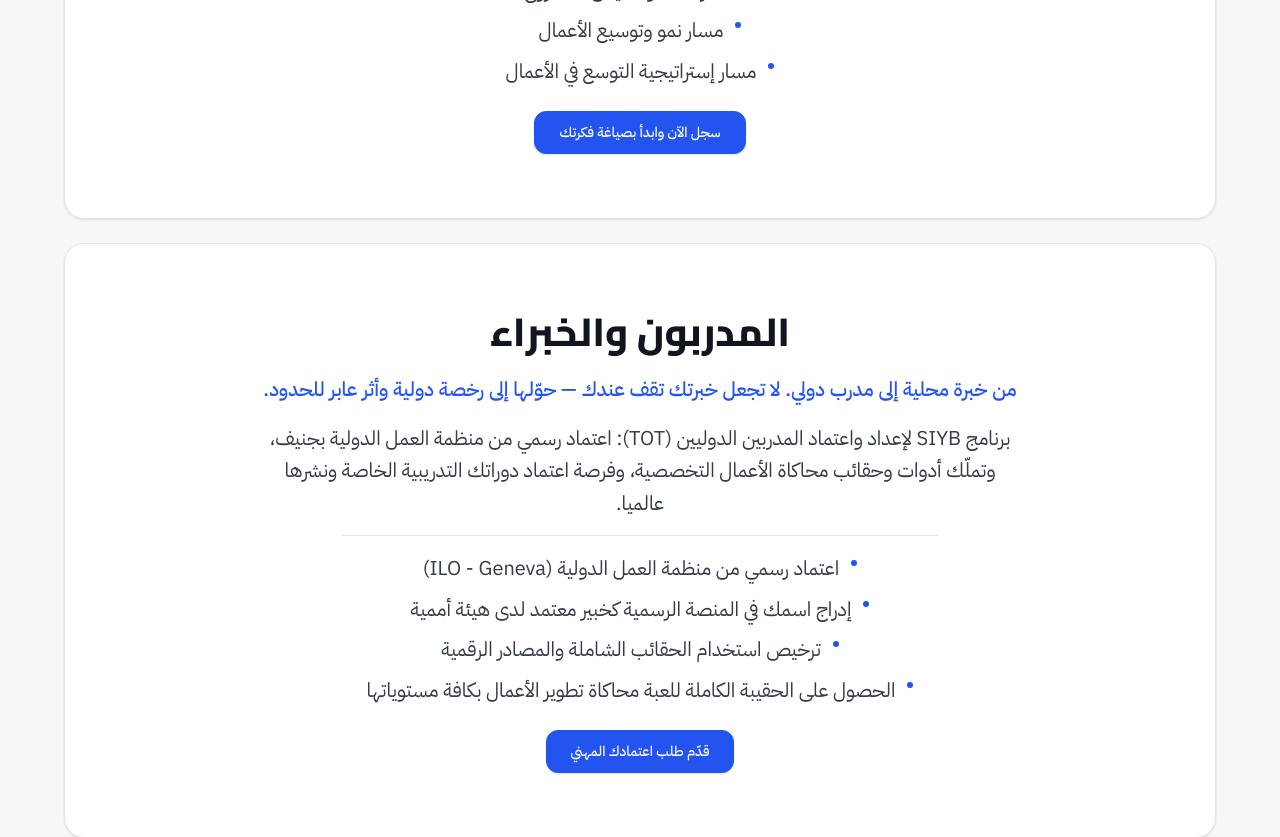
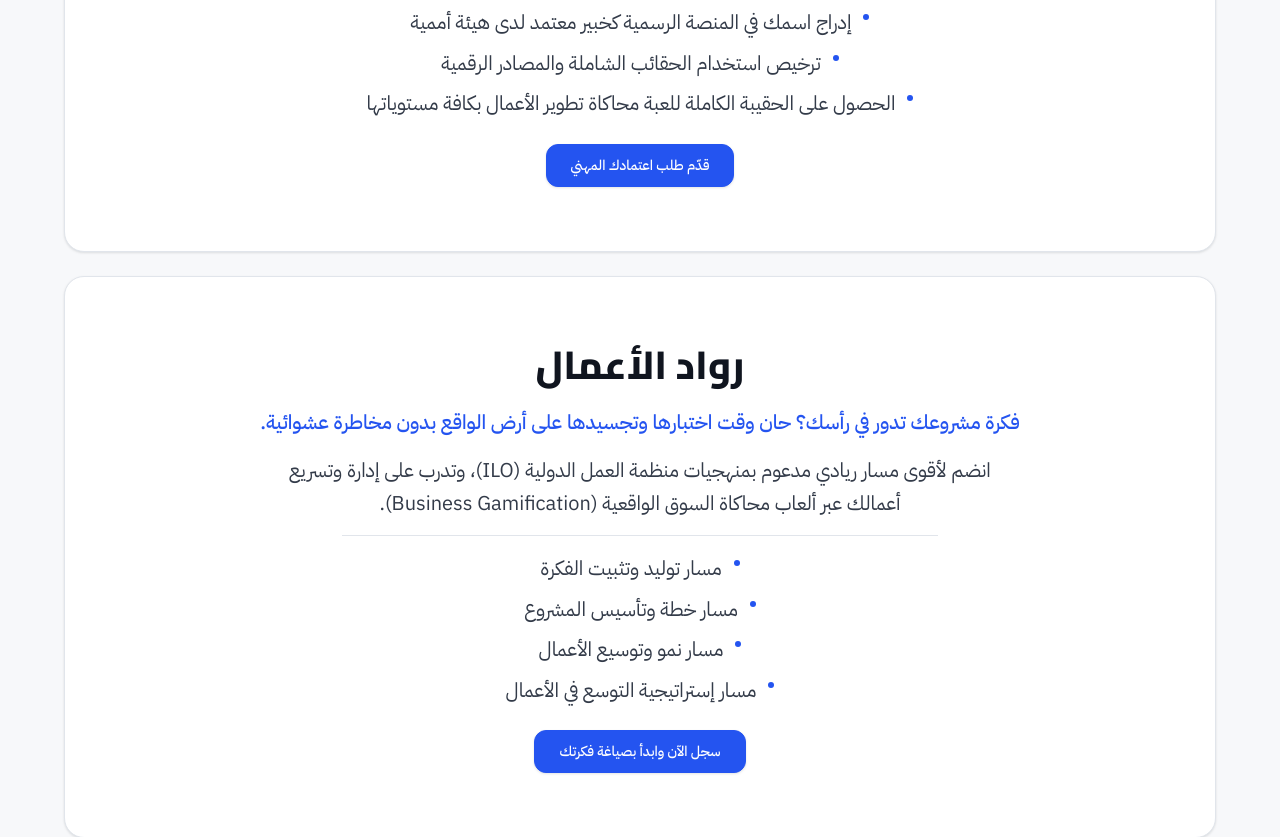
Before and after one commit to kingofdead6/sybn, a React (Vite) app in the folder client/: page / in a window 1280 px wide. Shown: the part 1820-2657 px from the top of the page. Built offline with nearby package versions, Linux system fonts and the light colour scheme; no server answers.

Commit message:
Added new features

```diff
--- a/client/src/components/home/AudiencePaths.jsx
+++ b/client/src/components/home/AudiencePaths.jsx
@@ -1,12 +1,14 @@
 import { useEffect, useState } from 'react';
+import { Link } from 'react-router-dom';
 import api from '../../lib/api';
+import { programPath } from '../../lib/programRoutes';
 import { withDefaults } from '../../lib/homeDefaults';
 import { useLocale } from '../../context/LocaleContext';
 import Button from '../ui/Button';
 import Tile from '../ui/Tile';
 
 /**
- * The two entry paths into the programme - entrepreneurs and trainers. The
+ * The two entry paths into the programme - trainers and entrepreneurs. The
  * offering genuinely serves two different audiences, so the page says so
  * before the programme ladder rather than making the reader infer it.
  *
@@ -14,7 +16,9 @@
  */
 export default function AudiencePaths() {
   const { locale } = useLocale();
+  const prefix = locale === 'en' ? '/en' : '';
   const [data, setData] = useState(null);
+  const [programs, setPrograms] = useState([]);
 
   useEffect(() => {
     let mounted = true;
@@ -24,12 +28,36 @@
         if (mounted) setData(res.data.data);
       })
       .catch(() => {});
+    api
+      .get('/programs')
+      .then((res) => {
+        if (mounted) setPrograms(res.data.data || []);
+      })
+      .catch(() => {});
     return () => {
       mounted = false;
     };
   }, []);
 
-  const items = withDefaults('home.audiences', data, 'items')?.items || [];
+  // The TOT page is the lead programme of the trainers track - the same rule
+  // the header menu uses: the first top-level trainers programme by `order`.
+  const trainerPrograms = programs.filter((p) => p.track === 'trainers');
+  const trainerIds = new Set(trainerPrograms.map((p) => String(p._id)));
+  const totProgram = trainerPrograms.find((p) => {
+    const parentId = typeof p.parent === 'object' && p.parent !== null ? p.parent._id : p.parent;
+    return !parentId || !trainerIds.has(String(parentId));
+  });
+  const totPath = totProgram ? programPath(prefix, totProgram) : null;
+
+  // Trainers (TOT) lead, entrepreneurs follow - regardless of stored order.
+  const ORDER = ['trainers', 'entrepreneurs'];
+  const rank = (key) => {
+    const i = ORDER.indexOf(key);
+    return i === -1 ? ORDER.length : i;
+  };
+  const items = [...(withDefaults('home.audiences', data, 'items')?.items || [])].sort(
+    (a, b) => rank(a.key) - rank(b.key)
+  );
   if (!items.length) return null;
 
   return (
@@ -73,9 +101,15 @@
 
           {item.cta?.[locale] && (
             <div className="mt-auto pt-2">
-              <Button as="a" href={item.href || '#programs-ladder'} variant="primary">
-                {item.cta[locale]}
-              </Button>
+              {item.key === 'trainers' && totPath ? (
+                <Button as={Link} to={totPath} variant="primary">
+                  {item.cta[locale]}
+                </Button>
+              ) : (
+                <Button as="a" href={item.href || '#programs-ladder'} variant="primary">
+                  {item.cta[locale]}
+                </Button>
+              )}
             </div>
           )}
         </Tile>
--- a/client/src/pages/Home.jsx
+++ b/client/src/pages/Home.jsx
@@ -45,6 +45,7 @@
       <HomeBand label={t('audiences.section')} centered>
         <AudiencePaths />
       </HomeBand>
+
       <HomeBand
         label={t('bands.title')}
         title={t('ladder.sub')}
```
